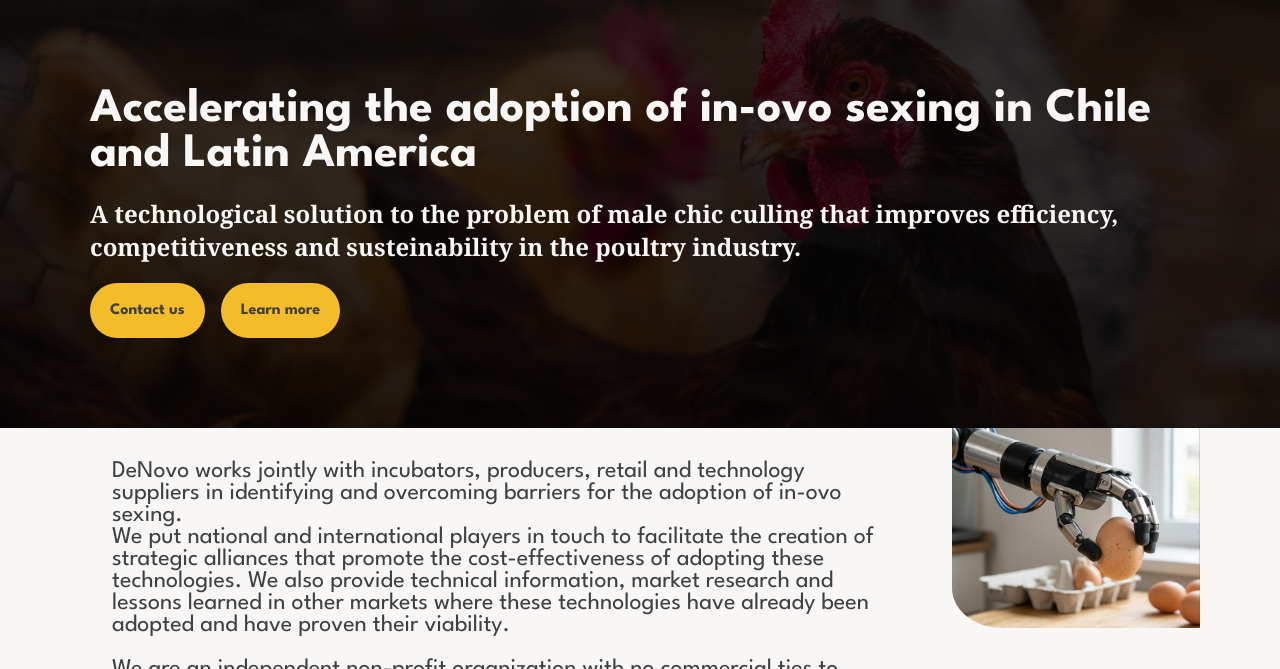
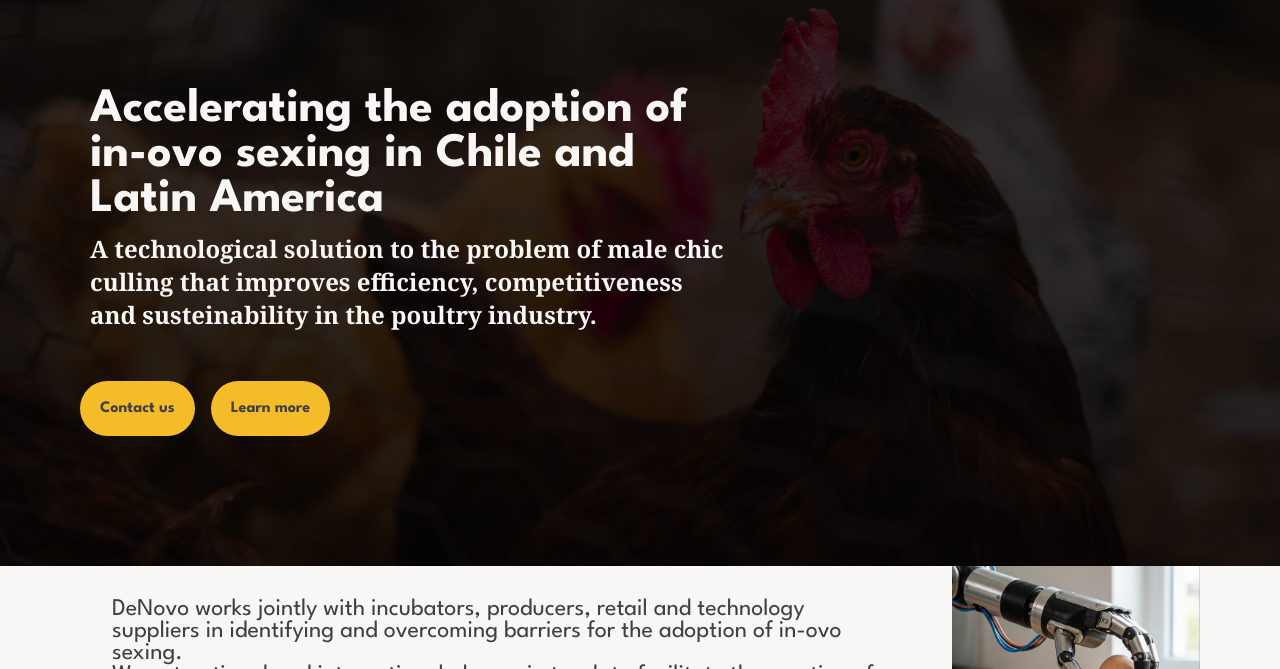
Before and after one commit to toridoriv/denovo, a website: page public/index.html in a window 1280 px wide. Shown: the part 131-800 px from the top of the page. Drawn offline with nearby package versions, Linux system fonts and the light colour scheme; a web font is replaced by a local one.

Commit message:
:lipstick: Fix hero margins
Change display flex to block in hero and fix margins

```diff
--- a/public/assets/styles/hero.css
+++ b/public/assets/styles/hero.css
@@ -1,11 +1,8 @@
 .hero {
   box-sizing: border-box;
   padding: 2rem;
-  display: flex;
-  flex-wrap: wrap;
-  flex-direction: column;
+  display: block;
   text-align: start;
-  align-items: flex-start;
   background-image:
     linear-gradient(rgba(64, 64, 64, 0.2), rgba(64, 64, 64, 0.5)),
     url("../images/chickens-000.jpg");
@@ -32,7 +29,7 @@
   .hero-buttons {
     display: flex;
     flex-wrap: wrap;
-    margin: 10px;
+    margin: 50px 0;
   }
 }
 
@@ -40,9 +37,7 @@
   .hero {
     box-sizing: border-box;
     padding: 5rem 5rem;
-    display: flex;
-    flex-direction: row;
-    flex-wrap: wrap;
+    display: block;
     text-align: start;
     align-items: flex-start;
     height: auto;
@@ -54,13 +49,14 @@
       margin: 10;
       flex-basis: 100%;
       font-size: 3em;
-      width: 50%;
+      max-width: 50vw;
     }
 
     h2 {
       font-family: "Rethink Sans", Georgia, "Times New Roman", Times, serif;
       margin: 10px;
       flex-basis: 100%;
+      max-width: 50vw;
     }
     img {
       width: 100%;
```
